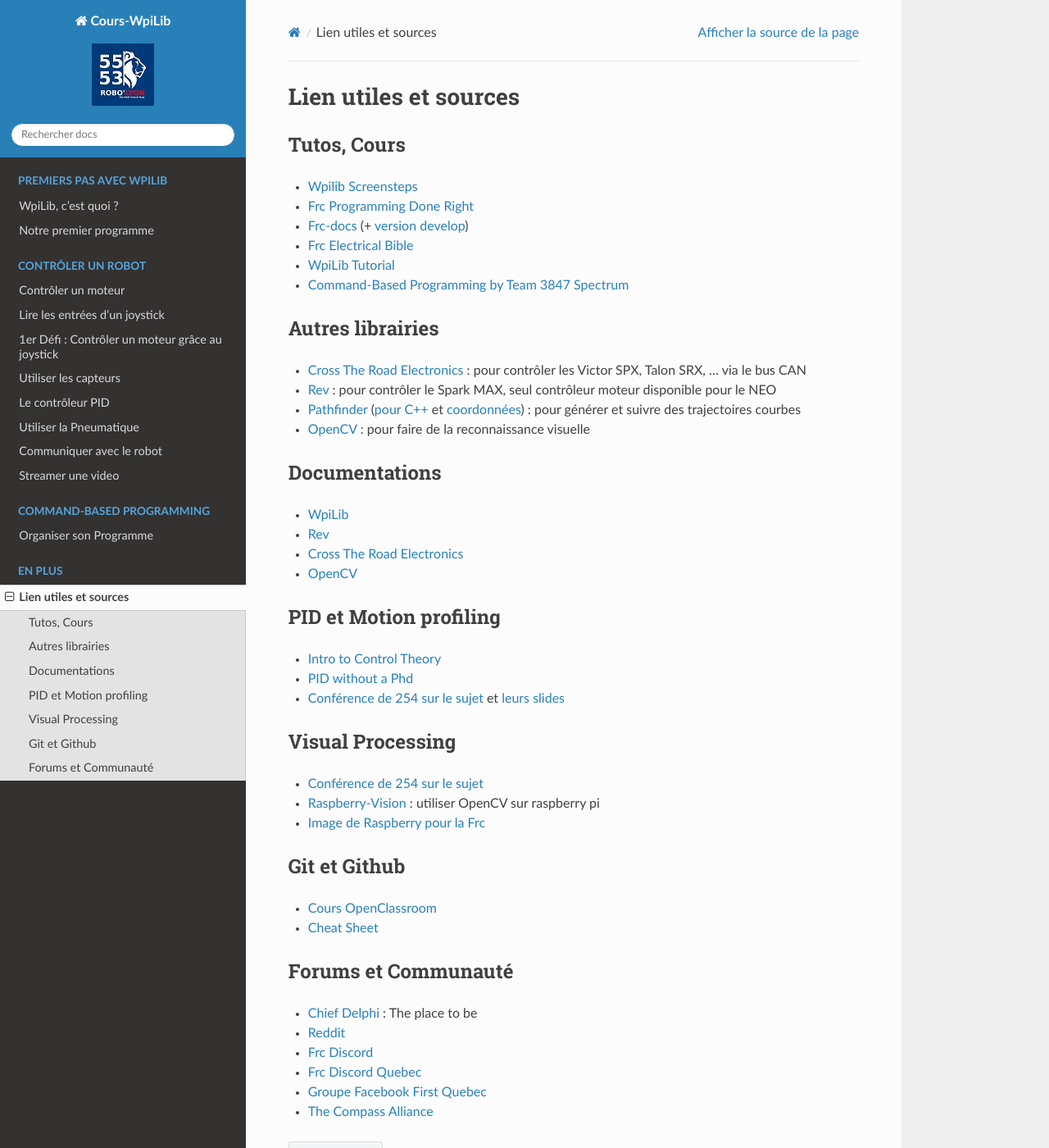
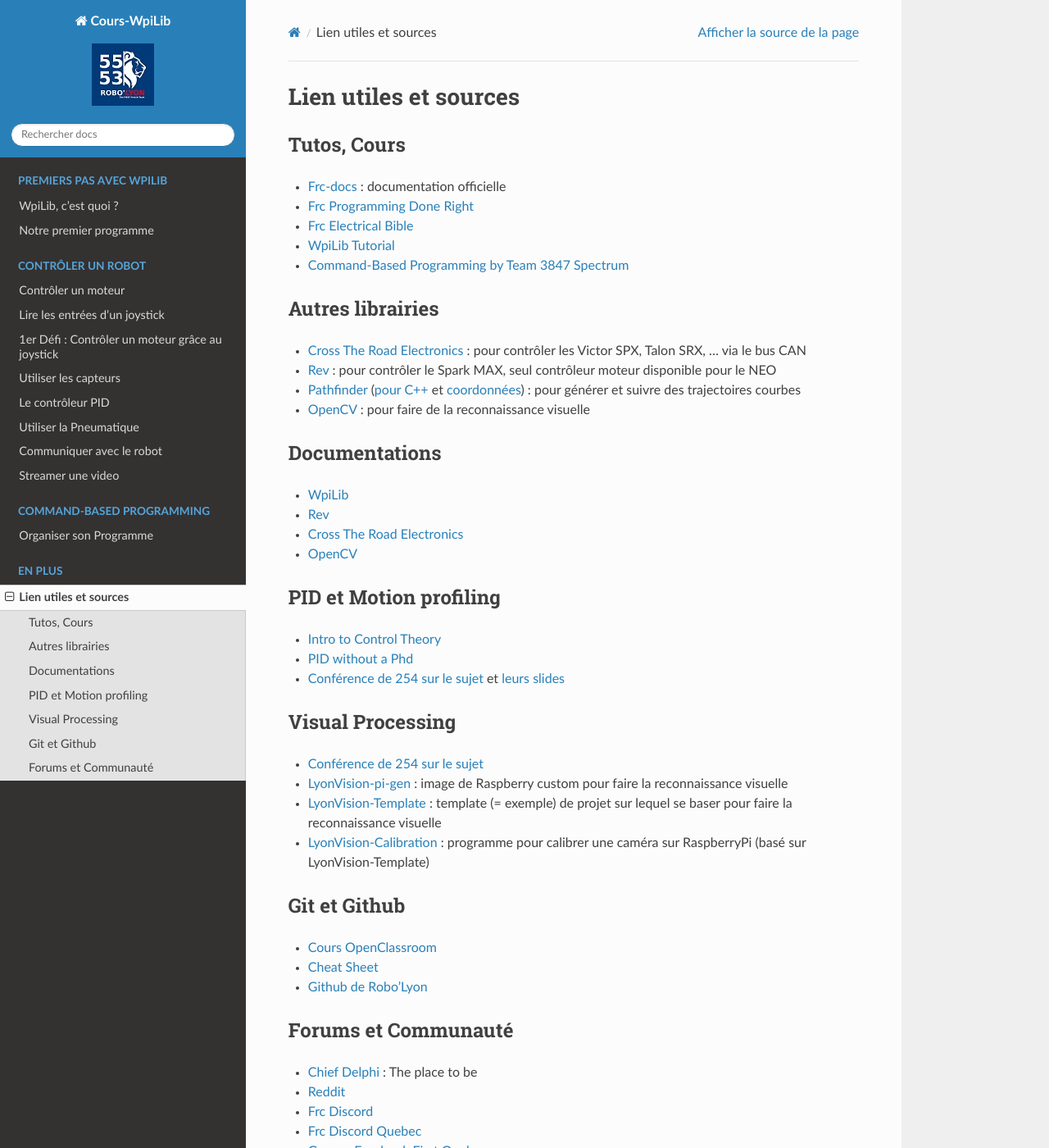
Before and after one commit to Team5553-RoboLyon/RoboLyon-Docs, a Sphinx documentation site: the page built from source/docs/4-En_plus/1-Liens.rst, in a window 1280 px wide and 1400 px high. Shown: the whole window at 82% size. Built offline with Sphinx 7.4.7 and the Read the Docs theme 2.0.0, drawn with Linux system fonts in a browser that asks for light colours; formulas are drawn with MathJax 3.

Commit message:
Rm Screensteps + Add LyonVision et Github

```diff
--- a/source/docs/4-En_plus/1-Liens.rst
+++ b/source/docs/4-En_plus/1-Liens.rst
@@ -4,9 +4,8 @@
 Tutos, Cours
 ~~~~~~~~~~~~
 
-- `Wpilib Screensteps <https://wpilib.screenstepslive.com/s/currentCS>`_
+- `Frc-docs <https://frc-docs.readthedocs.io/en/latest/>`_ : documentation officielle
 - `Frc Programming Done Right <https://frc-pdr.readthedocs.io/en/latest/>`_
-- `Frc-docs <https://frc-docs.readthedocs.io/en/latest/>`_ (+ `version develop <https://frc-docs.readthedocs.io/en/develop/>`_)
 - `Frc Electrical Bible <https://mililanirobotics.gitbooks.io/frc-electrical-bible/content/index.html>`_
 - `WpiLib Tutorial <http://hal7df.github.io/pauls-tutorials/wpi/index.html>`_
 - `Command-Based Programming by Team 3847 Spectrum <https://www.dropbox.com/s/wy0hjaw6mtldbkg/FRC%20Java%20-%20Commands%20%26%20Subsystems.pptx>`_
@@ -40,8 +39,9 @@
 Visual Processing
 ~~~~~~~~~~~~~~~~~
 - `Conférence de 254 sur le sujet <https://www.team254.com/documents/vision-control/>`_
-- `Raspberry-Vision <https://github.com/Team5553-RoboLyon/Raspberry-Vision>`_ : utiliser OpenCV sur raspberry pi
-- `Image de Raspberry pour la Frc <http://wpilib.screenstepslive.com/s/currentCS/m/85074>`_
+- `LyonVision-pi-gen <https://github.com/Team5553-RoboLyon/LyonVision-pi-gen>`_ : image de Raspberry custom pour faire la reconnaissance visuelle
+- `LyonVision-Template <https://github.com/Team5553-RoboLyon/LyonVision-Template>`_ : template (= exemple) de projet sur lequel se baser pour faire la reconnaissance visuelle
+- `LyonVision-Calibration <https://github.com/Team5553-RoboLyon/LyonVision-Calibration>`_ : programme pour calibrer une caméra sur RaspberryPi (basé sur LyonVision-Template)
 
 
 Git et Github
@@ -49,6 +49,7 @@
 
 - `Cours OpenClassroom <https://openclassrooms.com/fr/courses/2342361-gerez-votre-code-avec-git-et-github>`_
 - `Cheat Sheet <https://github.github.com/training-kit/downloads/fr/github-git-cheat-sheet/>`_
+- `Github de Robo'Lyon <https://github.com/Team5553-RoboLyon>`_
 
 
 Forums et Communauté
```
